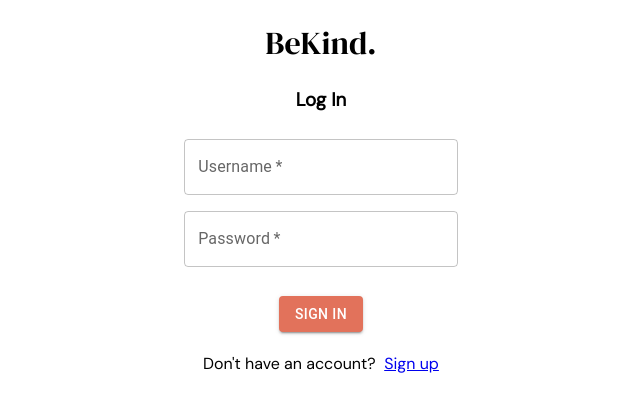
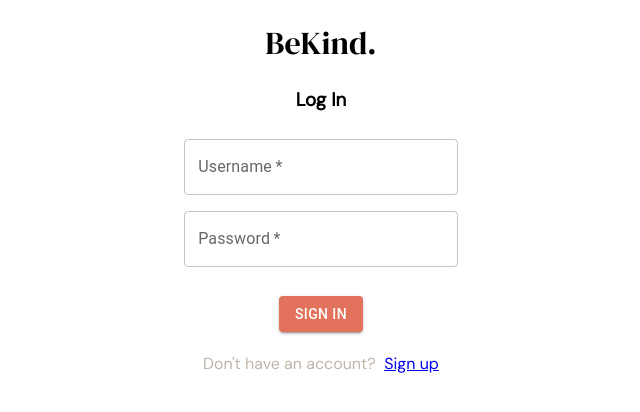
Before and after one commit to adriannaliu/be-kind-front-end, a React (Create React App) app in the folder bekind/: page /login in a window 1280 px wide. Shown: the top 412 px of the page, without its empty margins (319-959 px from the left). Built offline with nearby package versions, Linux system fonts and the light colour scheme.

Commit message:
changed color for message

```diff
--- a/bekind/src/pages/LogIn.js
+++ b/bekind/src/pages/LogIn.js
@@ -22,9 +22,9 @@ const LogIn = () => {
             </h3>
             <LogInTextFields />
             <br></br>
-            <div>
+            <div style={{color: "#C0B5AB"}}>
                 Don't have an account?&nbsp;&nbsp;
-                <Link to="/">Sign up</Link>
+                <Link to="/">Sign up </Link>
             </div>
         </Box>
     );
```
